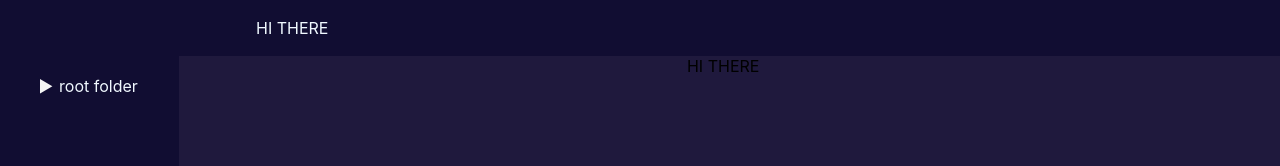
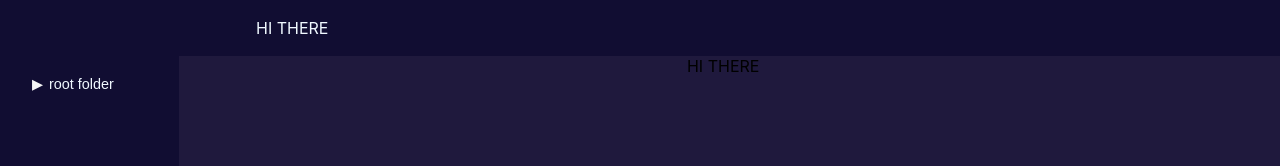
Before and after one commit to MiracleUFO/file-explorer, a React (Create React App) app: page / in a window 1280 px wide. Shown: the top 166 px of the page. Built offline with nearby package versions, Linux system fonts and the light colour scheme.

Commit message:
fix: font-size and indentation in sidebar.css

```diff
--- a/src/assets/css/sidebar.css
+++ b/src/assets/css/sidebar.css
@@ -1,21 +1,24 @@
-.sidebar {
+  .sidebar {
     background-color: #110D32;
     height: 93vh;
     width: 12vw;
     color: aliceblue;
     padding: 0 1vw 0 1vw;
+    font-family: sans-serif;
+    font-size: 0.9em;
 }
 
-ul, #rootUl {
+  ul {
     list-style-type: none;
     margin: 0;
     padding: 0;
     margin-top: 20px;
     margin-left: 0.5vw;
-}
+  }
 
 #rootUl {
     text-align: start;
+    margin-left: 0 !important;
 }
 
   .caret {
```
